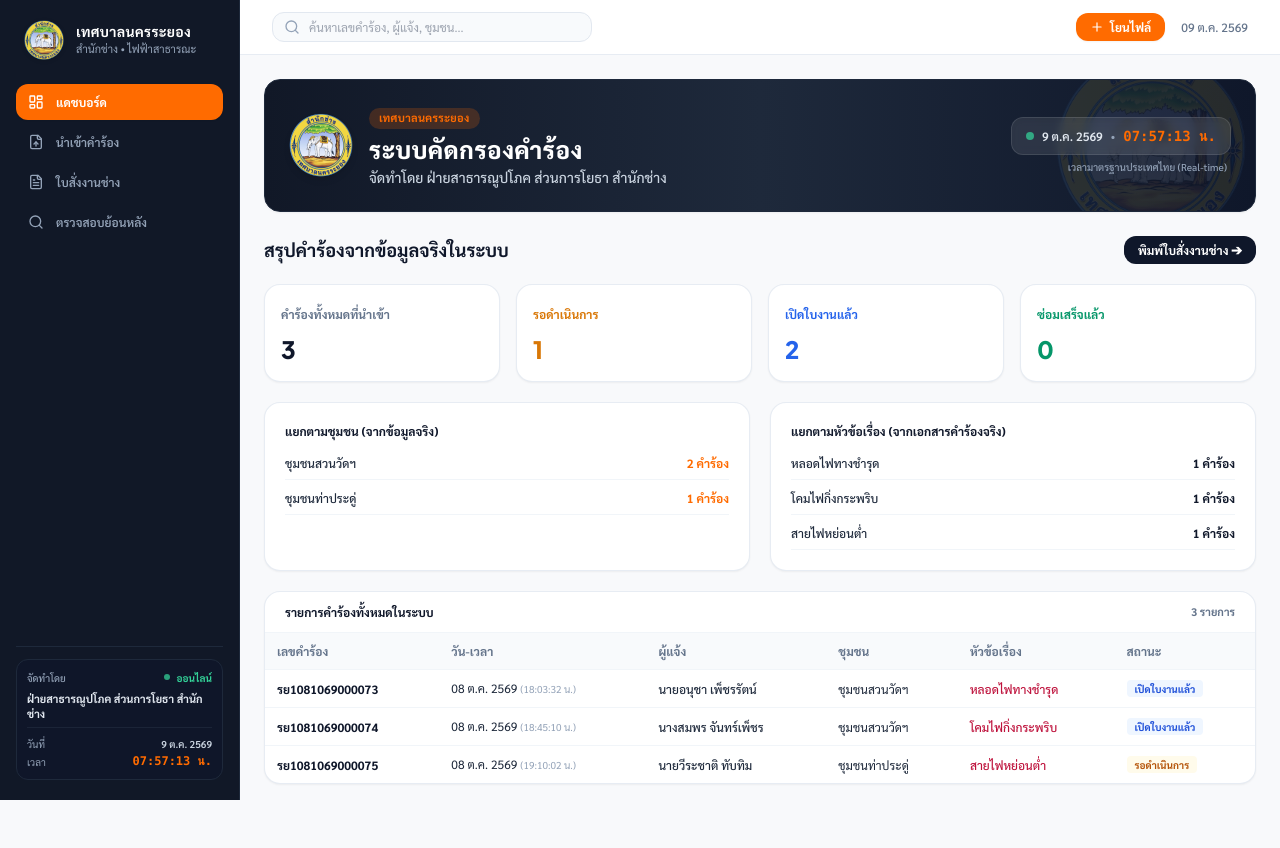
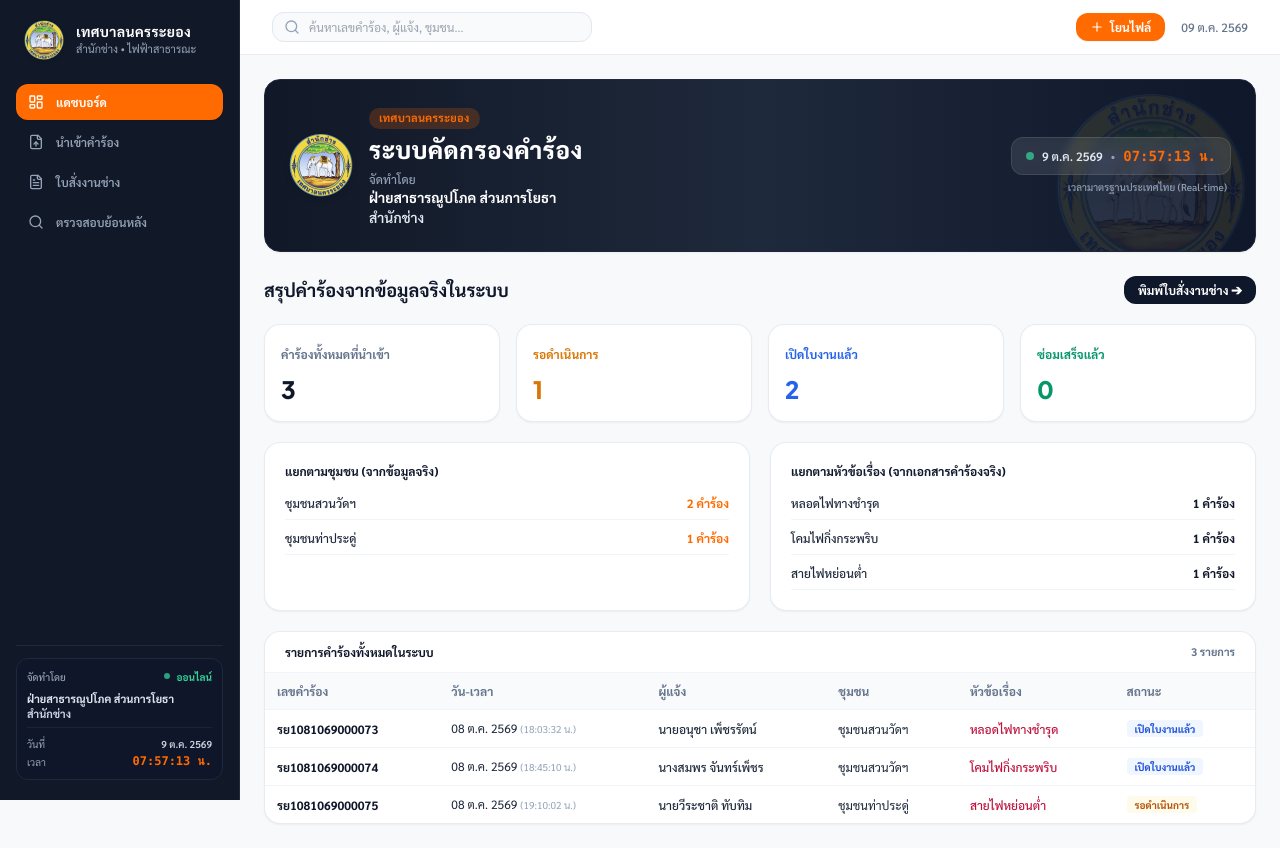
Before and after one commit to snaker0747/Rayong-Request-Hub, a Next.js app: page / in a window 1280 px wide. Before the commit the page ends 808 px from the top, so only its background shows below. Built offline with nearby package versions, Linux system fonts and the light colour scheme; no server answers; the database is empty.

Commit message:
style: จัดแพทเทิร์นข้อความ จัดทำโดย / ฝ่ายสาธารณูปโภค ส่วนการโยธา / สำนักช่าง

```diff
--- a/src/components/Banner.tsx
+++ b/src/components/Banner.tsx
@@ -36,9 +36,11 @@ export default function Banner() {
               <h2 className="text-xl md:text-2xl font-black text-white tracking-wide leading-tight">
                 ระบบคัดกรองคำร้อง
               </h2>
-              <p className="text-xs md:text-sm text-slate-300 font-medium mt-0.5">
-                จัดทำโดย ฝ่ายสาธารณูปโภค ส่วนการโยธา สำนักช่าง
-              </p>
+              <div className="text-xs md:text-sm text-slate-300 font-medium mt-1.5 leading-snug">
+                <span className="text-slate-400 text-xs block">จัดทำโดย</span>
+                <span className="text-white font-bold">ฝ่ายสาธารณูปโภค ส่วนการโยธา</span>
+                <span className="text-slate-200 font-semibold block">สำนักช่าง</span>
+              </div>
             </div>
           </div>
 
--- a/src/components/Sidebar.tsx
+++ b/src/components/Sidebar.tsx
@@ -86,9 +86,10 @@ export default function Sidebar({ currentTab, onTabChange, pendingCount }: Sideb
             </span>
           </div>
 
-          <p className="text-slate-200 font-bold leading-snug text-[11px]">
-            ฝ่ายสาธารณูปโภค ส่วนการโยธา สำนักช่าง
-          </p>
+          <div className="text-[11px] leading-tight pt-0.5">
+            <p className="text-slate-200 font-bold">ฝ่ายสาธารณูปโภค ส่วนการโยธา</p>
+            <p className="text-slate-300 font-bold mt-0.5">สำนักช่าง</p>
+          </div>
 
           {/* Real-time Date and Time */}
           <div className="pt-2 border-t border-slate-800/80 flex flex-col gap-0.5 text-[10px]">
```
